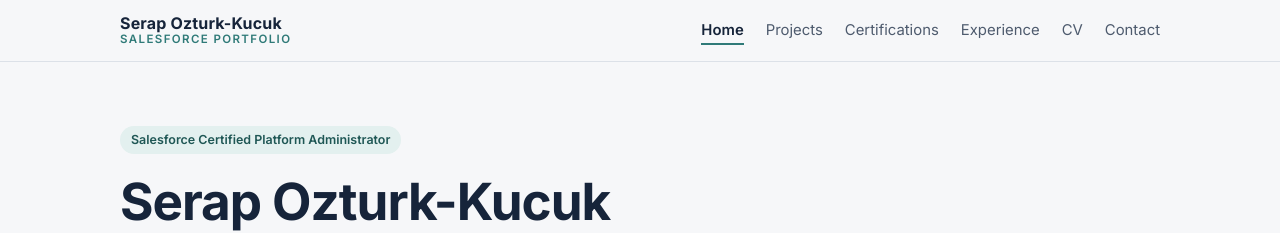
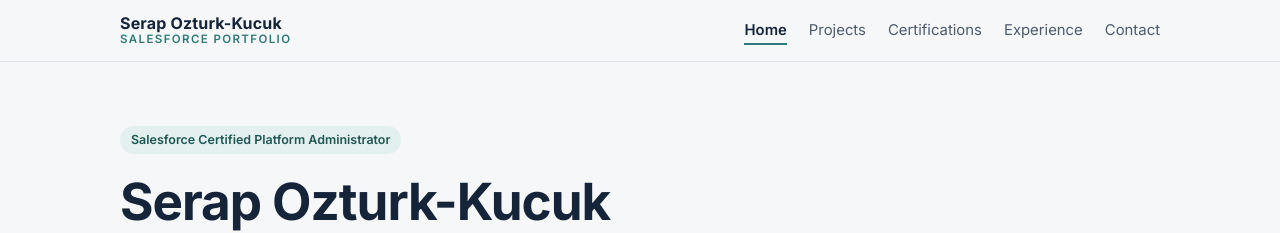
Before and after one commit to serapozturkkucuk/serapozturkkucuk.github.io, a Jekyll site: the page built from index.html, in a window 1280 px wide. Shown: the top 233 px of the page. Built offline with Jekyll 4.4.1, drawn with Linux system fonts in a browser that asks for light colours.

Commit message:
Simplify Experience introduction and navigation

```diff
--- a/_includes/nav.html
+++ b/_includes/nav.html
@@ -6,7 +6,7 @@
     </a>
     <nav aria-label="Main">
       <ul>
-        {% assign links = "Home|/,Projects|/projects/,Certifications|/certifications/,Experience|/about/,CV|/cv/,Contact|/contact/" | split: "," %}
+        {% assign links = "Home|/,Projects|/projects/,Certifications|/certifications/,Experience|/about/,Contact|/contact/" | split: "," %}
         {% for l in links %}
           {% assign parts = l | split: "|" %}
           {% assign target = parts[1] %}
```
